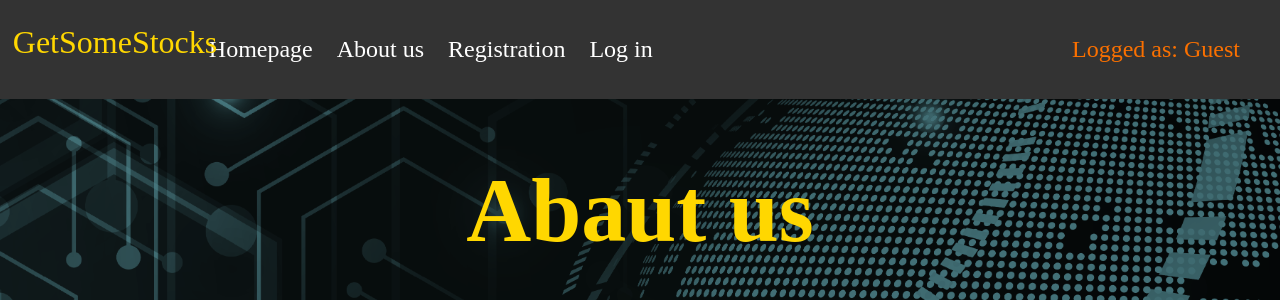
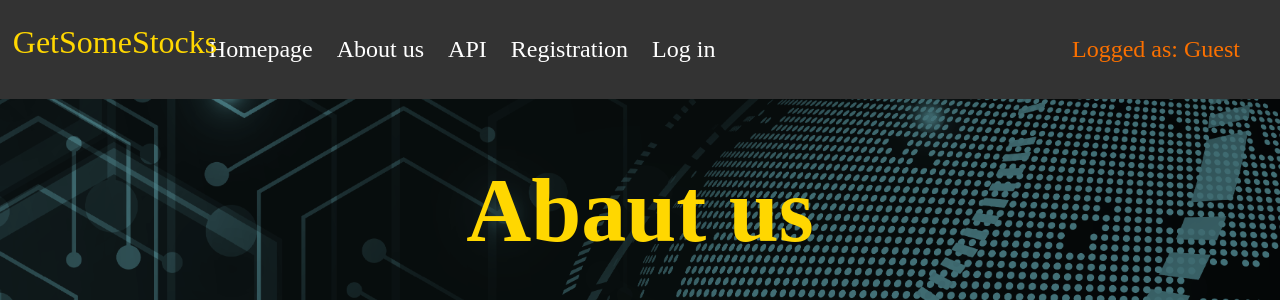
Before and after one commit to DawidLycz/Get-Some-Stocks, a Django app: page /about/ in a window 1280 px wide. Shown: the top 300 px of the page. Run offline with Django 4.2, Linux system fonts and the light colour scheme.

Commit message:
Base template, readme and requirements update

```diff
--- a/getstocks/getstocksapp/templates/getstocksapp/base.html
+++ b/getstocks/getstocksapp/templates/getstocksapp/base.html
@@ -12,6 +12,7 @@
         <ul style="margin-left:12%;">
             <li><a href="{% url 'getstocksapp:home' %}">Homepage</a></li>
             <li><a href="{% url 'getstocksapp:about-us' %}">About us</a></li>
+            <li><a href="{% url 'getstocksapp:api-root' %}">API</a></li>
             {% if user.is_authenticated %}
                 <li><a href="{% url 'getstocksapp:logoutconfirm' %}">Log out</a></li>
                 <li style="float:right; color:#fa7000;">Logged as: {{user}}</li>
--- a/requirements.txt
+++ b/requirements.txt
@@ -1,5 +1,6 @@
 django==5.0.1
 django-admin-extra-buttons==1.5.7
+djangorestframework==3.14.0
 alpha-vantage==2.3.1
 mysqlclient==2.2.1
 pandas==2.1.4
```
Also changed, not shown: README.md.
